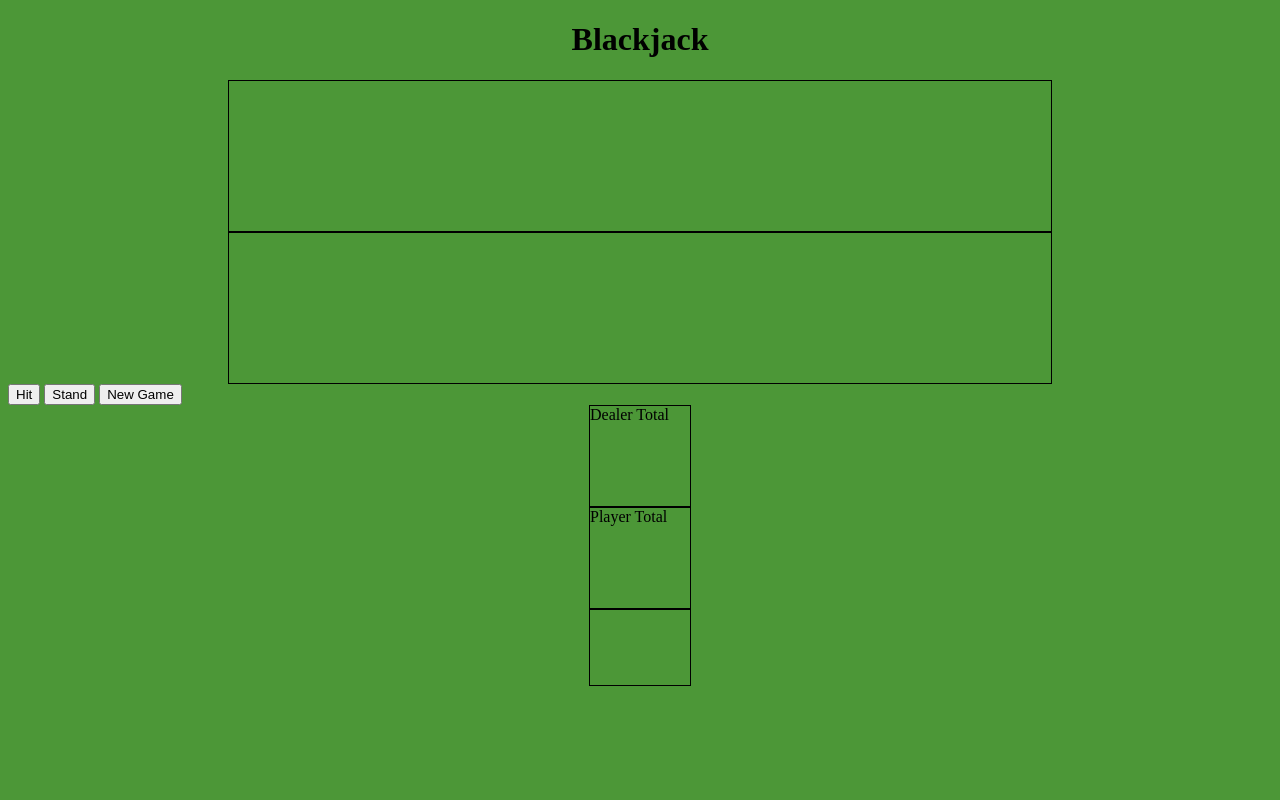
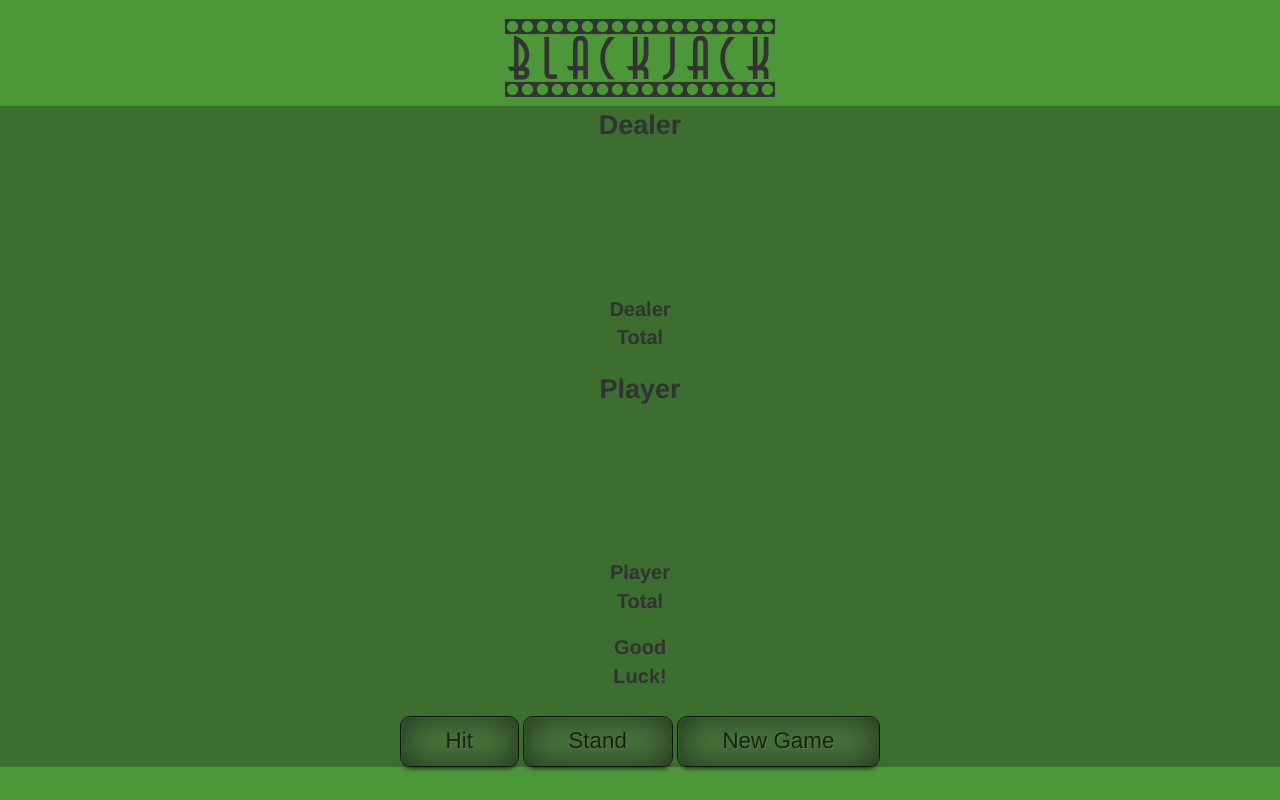
Before and after one commit to mhomolak/BJ, a plain HTML site: page index.html in a window 1280 px wide. Drawn offline with nearby package versions, Linux system fonts and the light colour scheme; no server answers.

Commit message:
Styling + buttons

```diff
--- a/index.html
+++ b/index.html
@@ -6,22 +6,28 @@
   <script src="https://cdnjs.cloudflare.com/ajax/libs/jquery/2.2.1/jquery.min.js" charset="utf-8"></script>
   <link rel="stylesheet" href="style.css">
   <script type="text/javascript" src="test.js"></script>
+  <link rel="stylesheet" href="https://maxcdn.bootstrapcdn.com/bootstrap/3.3.5/css/bootstrap.min.css" integrity="sha512-dTfge/zgoMYpP7QbHy4gWMEGsbsdZeCXz7irItjcC3sPUFtf0kuFbDz/ixG7ArTxmDjLXDmezHubeNikyKGVyQ==" crossorigin="anonymous">
 </head>
 <body>
-  <h1>Blackjack</h1>
+  <header>
+    <h1>Blackjack</h1>
+  </header>
   <section>
+    <label>Dealer</label>
     <div class="Dealer"></div>
+    <div class="dealerScore">Dealer Total</div>
+    <label>Player</label>
     <div class="Player"></div>
+    <div class="playerScore">Player Total</div>
   </section>
   <section>
-    <button class="hitButton">Hit</button>
-    <button class="standButton">Stand</button>
-    <button class="newGame">New Game</button>
-  </section>
-  <section>
-    <div class="dealerScore">Dealer Total</div>
-    <div class="playerScore">Player Total</div>
     <div class="winner"></div>
+    <a href="#" id="button" class="hitButton">Hit</a>
+    <!-- <button class="hitButton">Hit</button> -->
+    <!-- <button class="standButton">Stand</button>
+    <button class="newGame">New Game</button> -->
+    <a href="#" id="button" class="standButton">Stand</a>
+    <a href="#" id="button" class="newGame">New Game</a>
   </section>
 
 </body>
--- a/style.css
+++ b/style.css
@@ -1,15 +1,61 @@
-body {
+@font-face {
+  font-family: 'HeaderFont';
+  src: url('fonts/Showtime/Showtime.ttf');
+}
+html {
   background-color: rgb(76, 151, 55);
 }
-h1 {
+section {
+  background-color: rgb(60, 110, 48);
+}
+header {
+  padding: 5px;
+  background-color: rgb(76, 151, 55);
+}
+header h1 {
+  text-align: center;
+  font-family: 'HeaderFont';
+  font-size: 60px;
+}
+body {
+  margin: 0;
+  font-family: Calibri;
   text-align: center;
 }
+label {
+  font-size: 27px;
+}
+#button {
+  display: inline-block;
+  margin: 1em 0 0 0;
+  padding: 0.4em 2em;
+  font-size: 1.6em;
+  background: rgba(255,255,255,0.07);
+  color: rgba(0,0,0,0.7);
+  text-shadow: 1px 1px 0 rgba(255,255,255,0.1);
+  text-decoration: none;
+  border: solid 1px rgba(20,20,20,1);
+  border-radius: 10px;
+  box-shadow: inset 1px 1px 1px rgba(255,255,255,0.05), inset 0 0 35px rgba(0,0,0,0.6), 0 5px 5px -4px rgba(0,0,0,0.8);
+}
+
+#button:hover {
+  background: rgba(255,255,255,0.09);
+}
+
+#button:active {
+  position: relative;
+  top: 5px;
+  box-shadow: inset 0 1px 1px rgba(0,0,0,0.4), inset 0 0 35px rgba(0,0,0,0.6), 0 1px 1px rgba(255,255,255,0.1), inset 0 6px 4px rgba(0,0,0,0.4);
+}
 div {
-  height: 150px;
+  height: 145px;
   width: 65%;
-  border: 1px solid black;
+  /*border: 1px solid black;*/
   margin-left: auto;
   margin-right: auto;
+  font-size: 20px;
+  font-weight: bold;
 }
 .Dealer img {
   width: 100px;
@@ -18,17 +64,14 @@ div {
   width: 100px;
 }
 .playerScore {
-  height: 100px;
-  width: 100px;
-  border: 1px solid black;
+  height: 75px;
+  width: 75px;
 }
 .dealerScore {
-  height: 100px;
-  width: 100px;
-  border: 1px solid black;
+  height: 75px;
+  width: 75px;
 }
 .winner {
-  height: 75px;
+  height: 60px;
   width: 100px;
-  border: 1px solid black;
 }
--- a/test.js
+++ b/test.js
@@ -2,6 +2,8 @@ $(function() {
 
   localStorage.PlayerWins = 0;
   localStorage.DealerWins = 0;
+
+  $('.winner').text("Good Luck!");
 
   function scoreTally() {
     if ($('.winner').text() === "Player Wins!") {
```
Also changed, not shown: fonts/Showtime/Showtime.ttf (added), fonts/Showtime/Showtime.txt (added).
